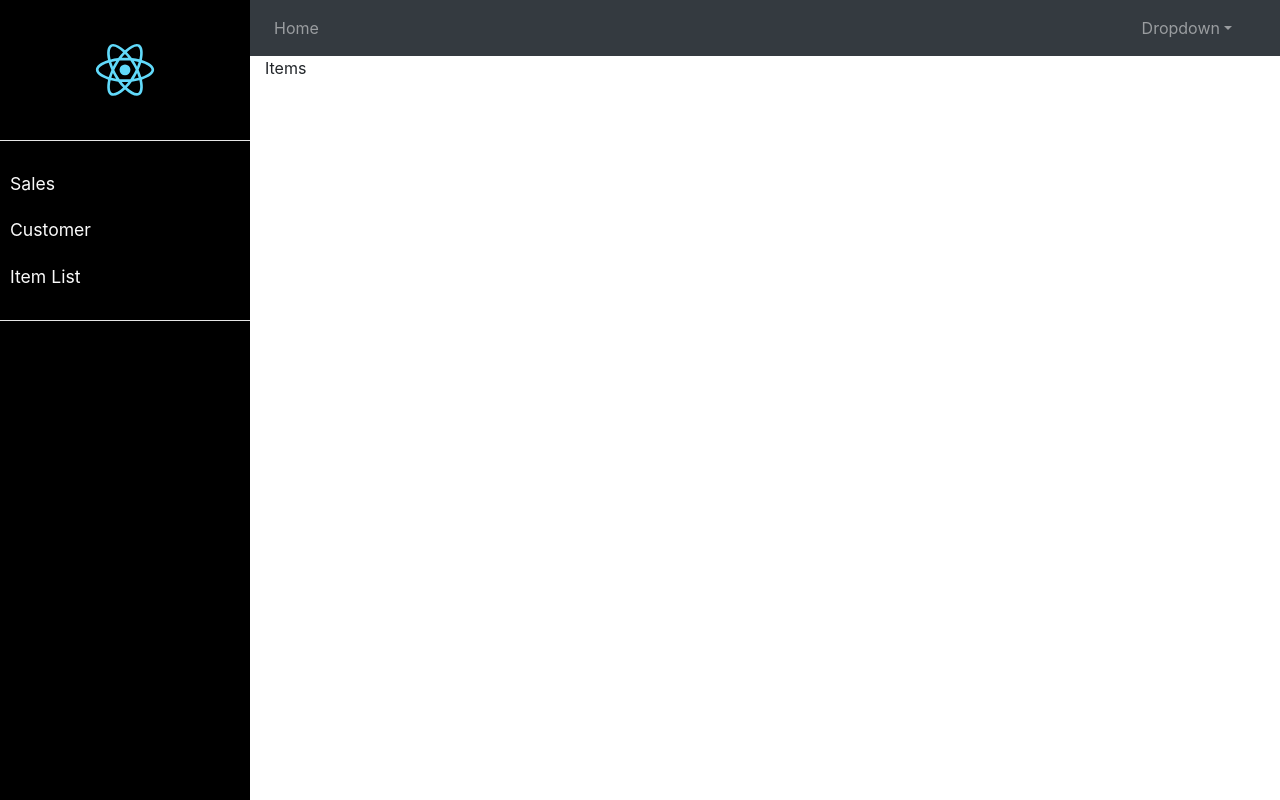
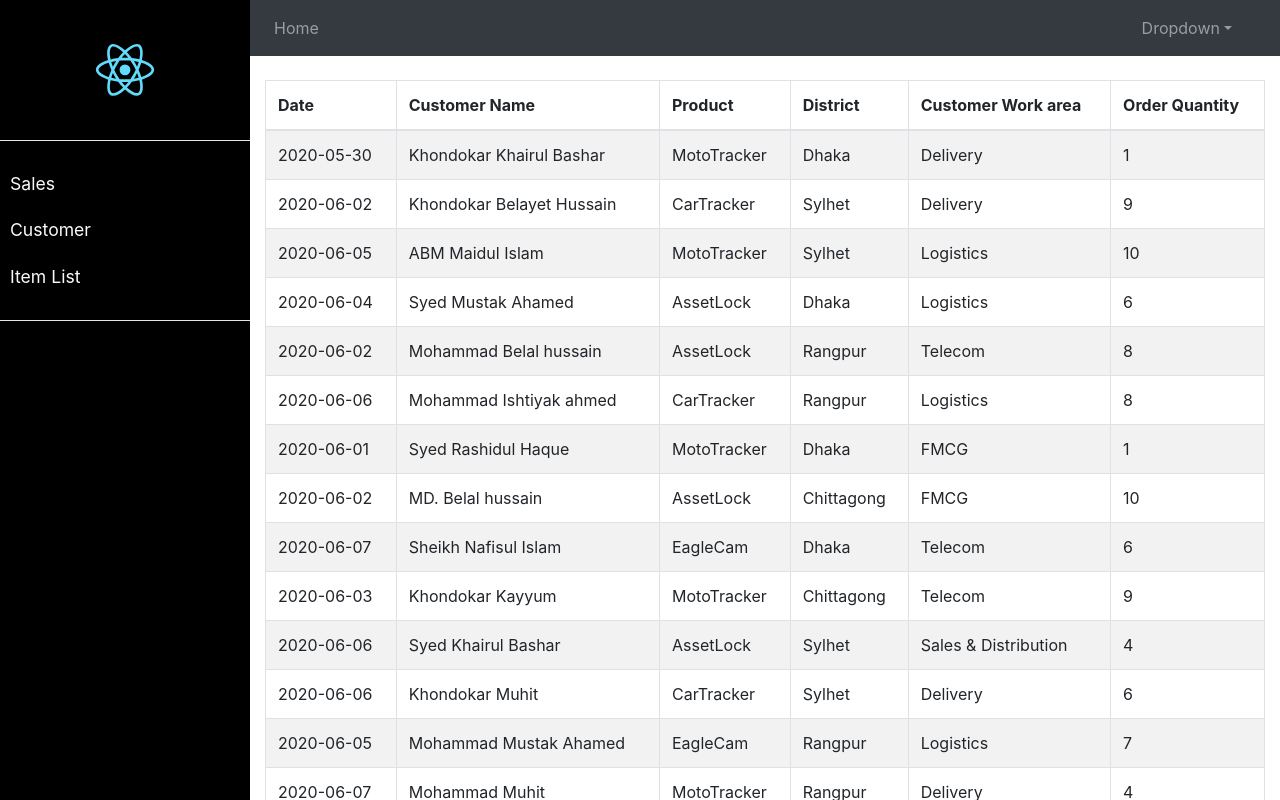
Before and after one commit to LogicalAnt/dt-sales-report, a React (Create React App) app: page /items in a window 1280 px wide. Shown: the top 800 px of the page. Built offline with nearby package versions, Linux system fonts and the light colour scheme; sample sign-in values are in the browser's storage.

Commit message:
feat: add items table

```diff
--- a/src/pages/Items/index.tsx
+++ b/src/pages/Items/index.tsx
@@ -1,8 +1,8 @@
 import React from "react";
-import { Col, Container, Row } from "react-bootstrap";
+import { Col, Container, Row, Table } from "react-bootstrap";
+import { apidata } from "../../components/Charts/data";
 import { NavigationBar } from "../../components/NavigationBar";
 import { Sidebar } from "../../components/Sidebar";
-
 export const Items = () => {
   return (
     <div className="wrapper">
@@ -11,10 +11,31 @@ export const Items = () => {
         <NavigationBar />
         <Container>
           <Row>
-            <Col md={12}>
-              <main id="content">
-                <p>Items</p>
-              </main>
+            <Col md={12} className="mt-4">
+              <Table striped bordered hover>
+                <thead>
+                  <tr>
+                    <th>Date</th>
+                    <th>Customer Name</th>
+                    <th>Product</th>
+                    <th>District</th>
+                    <th>Customer Work area</th>
+                    <th>Order Quantity</th>
+                  </tr>
+                </thead>
+                <tbody>
+                  {apidata.map((data) => (
+                    <tr>
+                      <td>{data.date}</td>
+                      <td>{data.customer_name}</td>
+                      <td>{data.product}</td>
+                      <td>{data.district}</td>
+                      <td>{data.customer_work_area}</td>
+                      <td>{data.order_quantity}</td>
+                    </tr>
+                  ))}
+                </tbody>
+              </Table>
             </Col>
           </Row>
         </Container>
```
